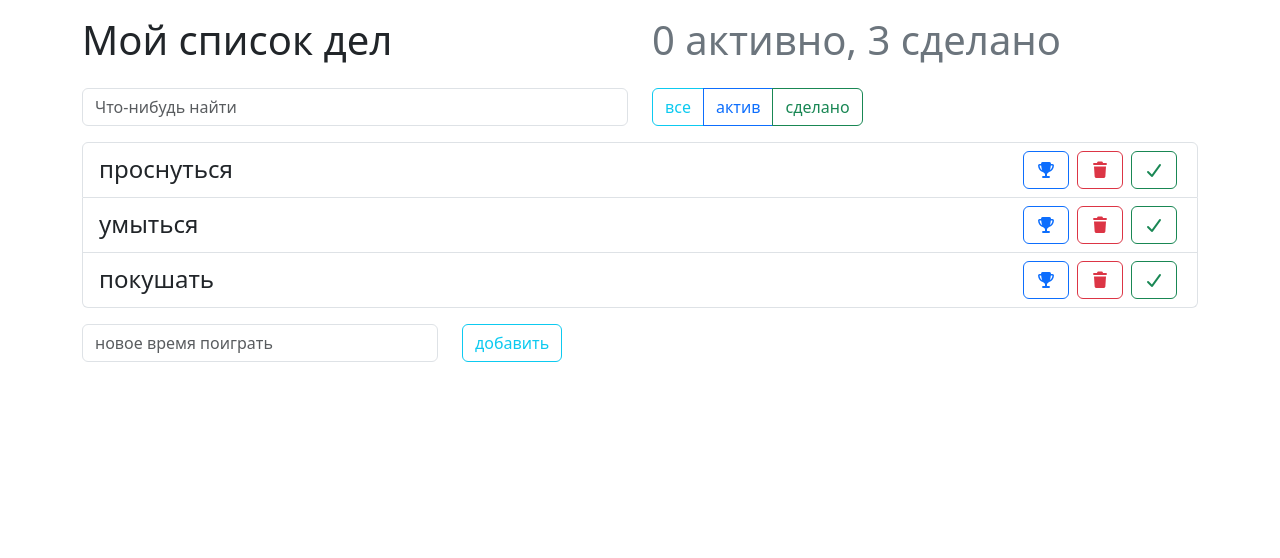
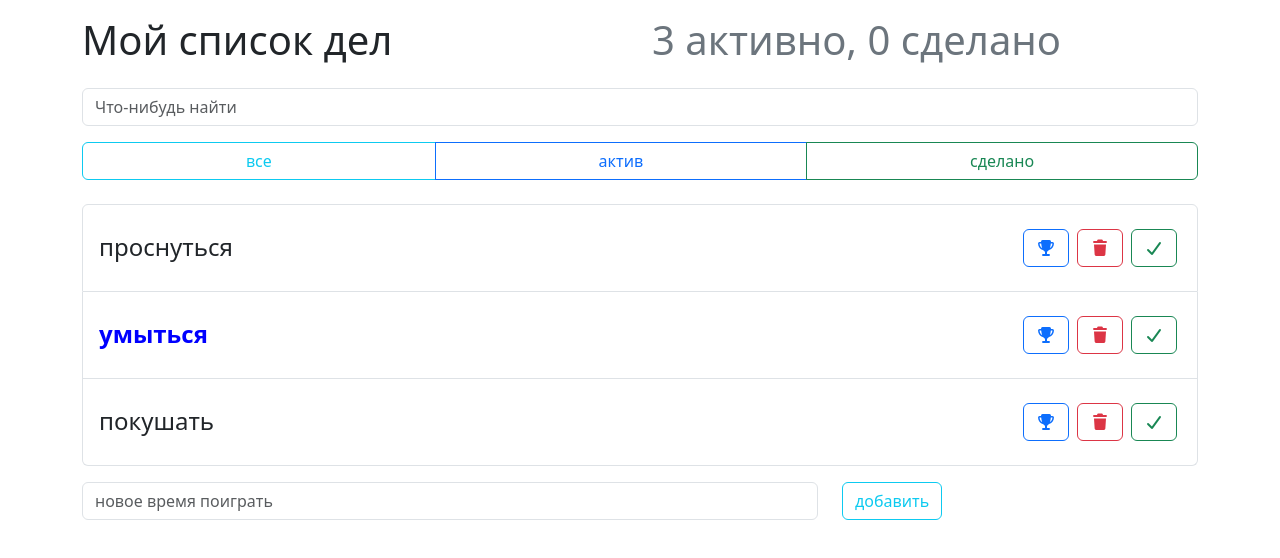
Before and after one commit to sitdayn/todo, a React (Vite) app: page / in a window 1280 px wide. Shown: the top 558 px of the page. Built offline with nearby package versions, Linux system fonts and the light colour scheme.

Commit message:
доделан список дел

```diff
--- a/src/ItemsFilter.jsx
+++ b/src/ItemsFilter.jsx
@@ -1,18 +1,11 @@
 import React from "react";
 
 class ItemsFilter extends React.Component {
-
-    buttons = [
-        { name: 'all', label: 'все' },
-        { name: 'active', label: 'актвное' },
-        { name: 'done', label: 'сделанное' }
-    ];
-
     render() {
         const { filter, onFilterChange } = this.props;
 
         return(
-            <div className="btn-group" role="group">
+            <div className="btn-group" role="group" id="filter">
                 <input type="radio" className="btn-check" name="btnradio" id="btnradio1" onClick={() => onFilterChange('all')}/>
                 <label className="btn btn-outline-info" htmlFor="btnradio1">все</label>
 
--- a/src/TodoListItem.jsx
+++ b/src/TodoListItem.jsx
@@ -1,64 +1,41 @@
-import React from "react";
+const TodoListItem = ({ label, onDeleted, onToggleDone, onToggleImportant, done, important }) => {
+    let classNames = 'item-list-base label-text';
 
-class TodoListItem extends React.Component {
-
-    state = {
-        done: false,
-        important: false
-    }
-
-    onLabelClick = () => {
-        this.setState(
-            ({done}) =>
-            {
-                return {
-                    done: !done
-                }
-            }
-        );
-    };
-
-    onMarkImportant = () => {
-        this.setState(
-            ({important}) => {
-                return {
-                    important: !important
-                }
-            }
-        );
-    };
-
-    render() {
-        const {label, onDeleted} = this.props
-
-        const {done, important} = this.state
-        let className = 'item-list-base';
-
-        if(done) { //Если равен истине
-            className += ' done';
+    if(done) {
+        classNames += ' done';
     }
 
     if(important) {
-            className += ' important';
+        classNames += ' important';
     }
 
-        return <div>
-            <span
-            onClick={this.onLabelClick.bind(this)}
-            className={className}>
+    return(
+        <div className="row">
+            <div className="col-5">
+                <span onClick={onToggleDone} className={classNames}>
                     {label}
                 </span>
-            <button type="button" className="btn btn-outline-success my-button mx-1">
+            </div>
+
+            <div className="col-7 buttons">
+                {done ? (
+                    <button type="button" onClick={onToggleDone} className="btn btn-outline-warning my-button mx-1">
+                        <i className="fa-solid fa-arrow-left"></i>
+                    </button>
+                ) : (
+                    <button type="button" onClick={onToggleDone} className="btn btn-outline-success my-button mx-1">
                     <i className="fa-solid fa-check"></i>
                 </button>
+                )}
                 <button type="button" className="btn btn-outline-danger my-button mx-1" onClick={onDeleted}>
                     <i className="fa-solid fa-trash"></i>
                 </button>
-            <button type="button" onClick={this.onMarkImportant.bind(this)} className="btn btn-outline-primary my-button mx-1">
+                <button type="button" onClick={onToggleImportant} className="btn btn-outline-primary my-button mx-1">
                     <i className="fa-solid fa-trophy"></i>
                 </button>
             </div>
-    }
+        </div>
+    )
 }
 
 export default TodoListItem;
--- a/src/Todolist.jsx
+++ b/src/Todolist.jsx
@@ -1,11 +1,14 @@
 import TodoListItem from "./TodoListItem.jsx"
 
-const TodoList = ({todos, onDeleted}) => {
+const TodoList = ({todos, onDeleted, onToggleDone, onToggleImportant}) => {
 
     const elements = todos.map((item) => {
         return(
             <li className="list-group-item" key={item.id}>
-                <TodoListItem {...item} onDeleted = {() => onDeleted(item.id)}/>
+                <TodoListItem {...item}
+                onDeleted = {() => onDeleted(item.id)}
+                onToggleDone = {() => onToggleDone(item.id)}
+                onToggleImportant = {() => onToggleImportant(item.id)} />
             </li>
         )
     });
--- a/src/addItem.jsx
+++ b/src/addItem.jsx
@@ -11,14 +11,14 @@ const AddItem = ({onAddItem}) => {
     return (
         <div className='item-add-form'>
             <div className="row justify-content-start">
-                <div className="col-4">
+                <div className="col-8">
                     <input
                     value={value}
                     onChange={(e) => setValue(e.target.value)}
                     className="form-control" placeholder="новое время поиграть"/>
                 </div>
 
-                <div className="col-2">
+                <div className="col-4">
                     <button
                      className='btn btn-outline-info'
                       onClick={handleAdd}>
--- a/src/app.jsx
+++ b/src/app.jsx
@@ -1,59 +1,55 @@
-import React from 'react';
+import { useEffect, useState } from 'react';
 import AppHeader from './appheader.jsx';
 import SearchPanel from './searchpanel.jsx';
 import TodoList from './Todolist.jsx';
 import ItemsFilter from './ItemsFilter.jsx';
 import AddItem from './addItem.jsx';
 
-let maxId = 100;
-class App extends React.Component {
+const App = () => {
 
-  constructor(props) {
-      super(props);
-
+      const [todoData, setTodoData] = useState(() => {
         const savedTodos = localStorage.getItem('todoData');
 
-      this.state = {
-        todoData: savedTodos ? JSON.parse(savedTodos) :
-        [
+        return savedTodos
+            ? JSON.parse(savedTodos)
+            : [
                 { id: 1, label: 'проснуться'},
                 { id: 2, label: 'умыться', important: true },
                 { id: 3, label: 'покушать' }
-      ],
-      term: '',//срок
-      filter: 'all'
-      };
-  }
+           ];
+      });
 
-  //функционал сохранения
-  componentDidUpdate(prevProps, prevState) {
-    if(prevState.todoData !== this.state.todoData) {
-      localStorage.setItem('todoData', JSON.stringify(this.state.todoData));
-    }
-  }
+      const [term, setTerm] = useState('');
+      const [filter, setFilter] = useState('all');
+
+
+  // сохранение в localStorage
+  useEffect(() => {
+    localStorage.setItem('todoData', JSON.stringify(todoData));
+  }, [todoData]);
 
   //поиск
-  onSearchChange = (term) => {
-    this.setState({term});
-  }
+  const onSearchChange = (term) => {
+    setTerm(term);
+  };
 
   //фильтр
-  onFilterChange = (filter) => {
-    this.setState({filter});
-  }
+  const onFilterChange = (filter) => {
+    setFilter(filter);
+  };
 
-  searchItem(items, term) {
-    if(term.length === 0) {
+  const searchItem = (items, term) => {
+    if (term.length === 0) {
       return items;
     }
 
-    return items.filter((item) => {
-      return item.label.toLowerCase() .includes(term.toLowerCase());
-    })
-  }
+    return items.filter((item) =>
+       item.label.toLowerCase() .includes(term.toLowerCase())
+    );
+  };
 
-  filterItem(items, filter) {
-      switch(filter) {
+  const filterItem = (items, filter) => {
+          switch (filter) {
             case 'active':
               return items.filter((item) => !item.done);
             case 'done':
@@ -61,83 +57,81 @@ class App extends React.Component {
             default:
               return items;
           }
-  }
+    };
 
-  toggleDone = (id) => {
-    this.setState(({todoData}) => {
+  const toggleDone = (id) => {
+    setTodoData((todoData) => {
         const index = todoData.findIndex((item) => item.id === id);
         const oldItem = todoData[index];
+
         const newItem = {
           ...oldItem,
           done: !oldItem.done
         };
 
-        return {
-          todoData: [
+        return [
             ...todoData.slice(0, index),
             newItem,
             ...todoData.slice(index + 1)
           ]
-        };
     });
   };
 
-  deleteItem = (id) => {
-    this.setState(
-      ({todoData}) => {
-        const index = todoData.findIndex((num) => num.id === id)
-        const before = todoData.slice(0, index)
-        const after = todoData.slice(index + 1)
-        const newMassive = [...before, ...after]
-        return {
-          todoData : newMassive
-        }
-      }
-    );
-  }
+  const toggleImportant = (id) => {
+    setTodoData((todoData) => {
+        const index = todoData.findIndex((item) => item.id === id);
+        const oldItem = todoData[index];
 
-  addItem = (text) => {
         const newItem = {
+          ...oldItem,
+          important: !oldItem.important
+        };
+
+        return [
+            ...todoData.slice(0, index),
+            newItem,
+            ...todoData.slice(index + 1)
+          ]
+    });
+  };
+
+  const deleteItem = (id) => {
+    setTodoData((todoData) => {
+      return todoData.filter((item) => item.id !== id);
+    });
+  };
+
+  const addItem = (text) => {
+    if (!text.trim()) return;
+
+    setTodoData((todoData) => {
+      const maxId = todoData.length > 0
+        ? Math.max(...todoData.map((item) => item.id))
+        : 0;
+      const newItem = {
+        id: maxId + 1,
         label: text,
         important: false,
-      id: maxId++
+        done: false
       };
 
-    this.setState(
-      ({todoData}) => {
-        const newMassive = [
-          ...todoData,
-          newItem
-        ];
-        return {
-          todoData: newMassive
-        }
-      }
-    )
-  }
+      return [...todoData, newItem];
+    });
+  };
 
-  render() {
-    const { todoData, term, filter } = this.state;
-    const visibleItems = this.filterItem(this.searchItem(todoData, term), filter);
+    const visibleItems = filterItem(searchItem(todoData, term), filter);
     const doneCount = todoData.filter((item) => item.done).length;
     const todoCount = todoData.length - doneCount;
 
       return(
         <div className="container">
             <AppHeader active = {todoCount} done = {doneCount}/>
-              <div className="row">
-                  <div className="col-6">
-                    <SearchPanel onSearchChange = {this.onSearchChange}/>
-                  </div>
-                  <div className="col-6">
-                    <ItemsFilter filter={filter} onFilterChange = {this.onFilterChange}/>
-                  </div>
-              </div>
-              <TodoList todos = {visibleItems} onDeleted = {this.deleteItem}  ontoggleDone = {this.toggleDone}/>
-              <AddItem onAddItem = {this.addItem}/>
+                    <SearchPanel onSearchChange = {onSearchChange}/>
+                    <ItemsFilter filter={filter} onFilterChange = {onFilterChange}/>
+              <TodoList todos = {visibleItems} onDeleted = {deleteItem}  onToggleDone = {toggleDone} onToggleImportant = {toggleImportant}/>
+              <AddItem onAddItem = {addItem}/>
         </div>
       )
-    }
-}
+};
 
 export default App;
--- a/src/appheader.jsx
+++ b/src/appheader.jsx
@@ -6,7 +6,7 @@ const AppHeader = ({done, active}) => {
               <h1>Мой список дел</h1>
             </div>
               <div className="col-6 text-secondary">
-                  <h1>{done} активно, {active} сделано</h1>
+                  <h1>{active} активно, {done} сделано</h1>
               </div>
         </div>
   </div>
--- a/src/style.css
+++ b/src/style.css
@@ -1,3 +1,25 @@
+.search-filter {
+    box-sizing: border-box;
+    width: 100%;
+}
+
+#search {
+    text-align: center;
+    margin-top: 1rem;
+    margin-bottom: 1rem;
+}
+
+#filter {
+    margin-top: 1rem;
+    width: 100%;
+    margin-bottom: 1.5rem;
+}
+
+.label-text {
+    width: 90%;
+    word-break: break-word;
+}
+
 .container {
     margin-top: 1rem;
 }
```
Lines whose indentation alone changed are shown as unchanged.
